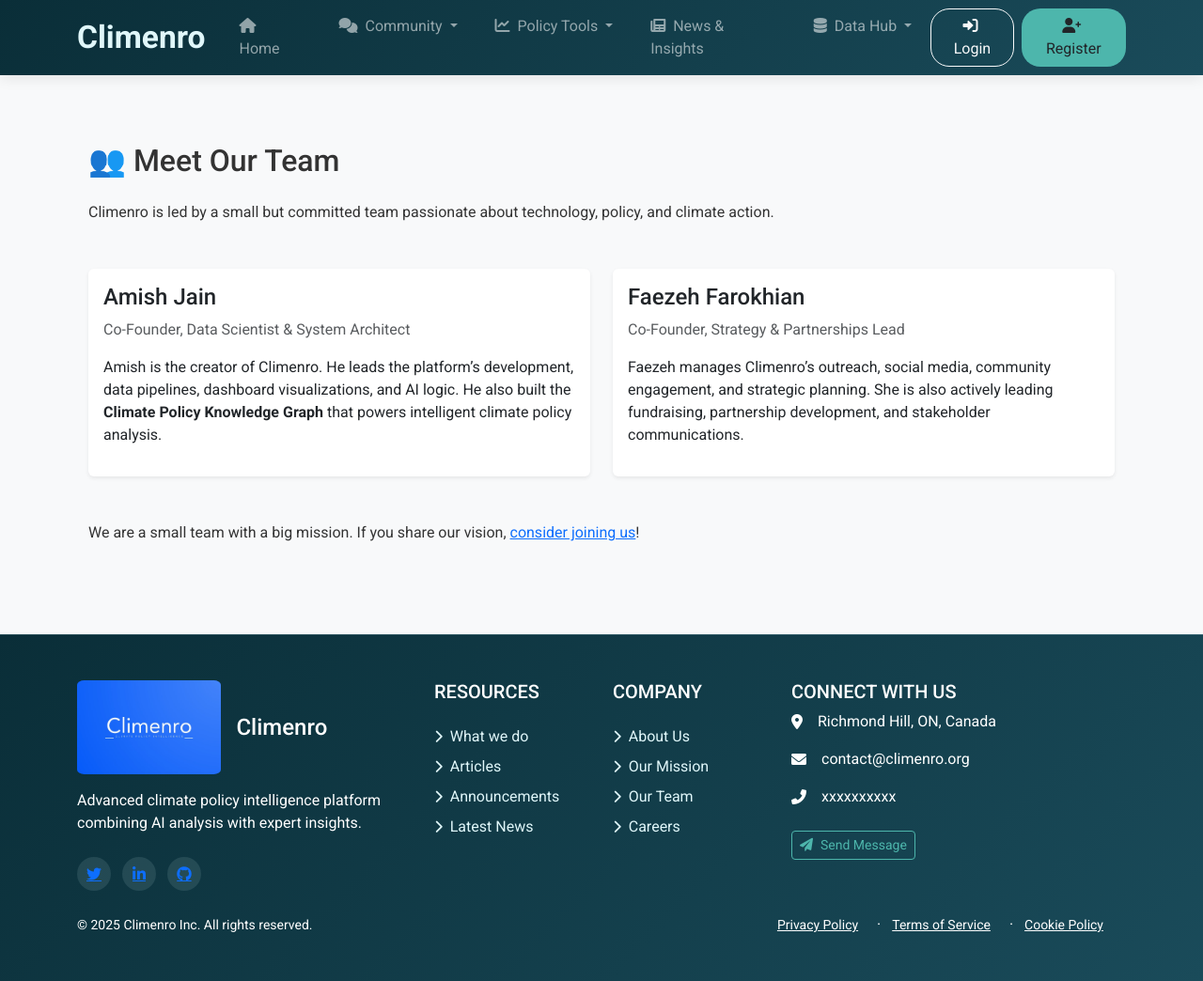
After one commit to amishrv55/climenro_forum, a Django app: page /dashboard/team/ in a window 1280 px wide. The commit adds this page. Shown: the whole page at 94% size. Run offline with Django 5.2, Linux system fonts and the light colour scheme; parts of the project's set-up code (start-up, migrations or seed data) failed here and were passed over.

Commit message:
detailing more

```diff
--- /dev/null
+++ b/dashboard/templates/dashboard/team.html
@@ -0,0 +1,35 @@
+{% extends "forum/base.html" %}
+{% block title %}Our Team - Climenro{% endblock %}
+
+{% block content %}
+<div class="container my-5">
+    <h2 class="mb-4">👥 Meet Our Team</h2>
+    <p>Climenro is led by a small but committed team passionate about technology, policy, and climate action.</p>
+
+    <div class="row mt-5">
+        <!-- Amish -->
+        <div class="col-md-6 mb-4">
+            <div class="card h-100 shadow-sm border-0">
+                <div class="card-body">
+                    <h4 class="card-title">Amish Jain</h4>
+                    <p class="card-text text-muted"> Co-Founder, Data Scientist & System Architect</p>
+                    <p>Amish is the creator of Climenro. He leads the platform’s development, data pipelines, dashboard visualizations, and AI logic. He also built the <strong>Climate Policy Knowledge Graph</strong> that powers intelligent climate policy analysis.</p>
+                </div>
+            </div>
+        </div>
+
+        <!-- Faezeh -->
+        <div class="col-md-6 mb-4">
+            <div class="card h-100 shadow-sm border-0">
+                <div class="card-body">
+                    <h4 class="card-title">Faezeh Farokhian</h4>
+                    <p class="card-text text-muted">Co-Founder, Strategy & Partnerships Lead</p>
+                    <p>Faezeh manages Climenro’s outreach, social media, community engagement, and strategic planning. She is also actively leading fundraising, partnership development, and stakeholder communications.</p>
+                </div>
+            </div>
+        </div>
+    </div>
+
+    <p class="mt-4">We are a small team with a big mission. If you share our vision, <a href="/dashboard/careers/">consider joining us</a>!</p>
+</div>
+{% endblock %}
--- a/dashboard/urls.py
+++ b/dashboard/urls.py
@@ -52,4 +52,9 @@ urlpatterns = [
     path("renewable/top-countries/", views.renewable_top_countries_view, name="renewable_top_countries"),
     path("renewable/fastest-growth/", views.renewable_fastest_growth_view, name="renewable_fastest_growth"),
     path("renewable/electricity-mix/", views.renewable_electricity_mix_view, name="renewable_electricity_mix"),
+    path("about/", views.about_view, name="about"),
+    path("mission/", views.mission_view, name="mission"),
+    path("careers/", views.careers_view, name="careers"),
+    path("what-we-do/", views.what_we_do_view, name="what_we_do"),
+    path("team/", views.our_team_view, name="our_team"),
 ]
--- a/dashboard/views.py
+++ b/dashboard/views.py
@@ -1449,3 +1449,19 @@ def dashboard_overview(request):
         # Add more dashboards as needed...
     ]
     return render(request, 'dashboard/overview.html', {"dashboards": dashboards})
+
+
+def about_view(request):
+    return render(request, 'dashboard/about.html')
+
+def mission_view(request):
+    return render(request, 'dashboard/mission.html')
+
+def careers_view(request):
+    return render(request, 'dashboard/careers.html')
+
+def what_we_do_view(request):
+    return render(request, 'dashboard/what_we_do.html')
+
+def our_team_view(request):
+    return render(request, 'dashboard/team.html')
--- a/forum/templates/forum/base.html
+++ b/forum/templates/forum/base.html
@@ -138,10 +138,10 @@
                 <div class="col-lg-2 col-md-6 mb-4">
                     <h5 class="text-uppercase text-white mb-4">Resources</h5>
                     <ul class="list-unstyled footer-links">
-                        <li class="mb-2"><a href="{% url 'forum' %}"><i class="fas fa-chevron-right me-2 small"></i>Community Forum</a></li>
-                        <li class="mb-2"><a href="/data/"><i class="fas fa-chevron-right me-2 small"></i>Data Dashboards</a></li>
-                        <li class="mb-2"><a href="/research/"><i class="fas fa-chevron-right me-2 small"></i>Research Papers</a></li>
-                        <li class="mb-2"><a href="/policy/"><i class="fas fa-chevron-right me-2 small"></i>Policy Tools</a></li>
+                        <li class="mb-2"><a href="{% url 'dashboard:what_we_do' %}"><i class="fas fa-chevron-right me-2 small"></i>What we do</a></li>
+                        <li class="mb-2"><a href="/data/"><i class="fas fa-chevron-right me-2 small"></i>Articles</a></li>
+                        <li class="mb-2"><a href="/research/"><i class="fas fa-chevron-right me-2 small"></i>Announcements</a></li>
+                        <li class="mb-2"><a href="/policy/"><i class="fas fa-chevron-right me-2 small"></i>Latest News</a></li>
                     </ul>
                 </div>
 
@@ -149,10 +149,10 @@
                 <div class="col-lg-2 col-md-6 mb-4">
                     <h5 class="text-uppercase text-white mb-4">Company</h5>
                     <ul class="list-unstyled footer-links">
-                        <li class="mb-2"><a href="/about/"><i class="fas fa-chevron-right me-2 small"></i>About Us</a></li>
-                        <li class="mb-2"><a href="/team/"><i class="fas fa-chevron-right me-2 small"></i>Our Team</a></li>
-                        <li class="mb-2"><a href="/careers/"><i class="fas fa-chevron-right me-2 small"></i>Careers</a></li>
-                        <li class="mb-2"><a href="/partners/"><i class="fas fa-chevron-right me-2 small"></i>Partners</a></li>
+                        <li class="mb-2"><a href="{% url 'dashboard:about' %}"><i class="fas fa-chevron-right me-2 small"></i>About Us</a></li>
+                        <li class="mb-2"><a href="{% url 'dashboard:mission' %}"><i class="fas fa-chevron-right me-2 small"></i>Our Mission</a></li>
+                        <li class="mb-2"><a href="{% url 'dashboard:our_team' %}"><i class="fas fa-chevron-right me-2 small"></i>Our Team</a></li>
+                        <li class="mb-2"><a href="{% url 'dashboard:careers' %}"><i class="fas fa-chevron-right me-2 small"></i>Careers</a></li>
                     </ul>
                 </div>
 
```
Also changed, not shown: dashboard/templates/dashboard/about.html (added, +18 -0 lines), dashboard/templates/dashboard/careers.html (added, +20 -0 lines), dashboard/templates/dashboard/mission.html (added, +18 -0 lines), dashboard/templates/dashboard/what_we_do.html (added, +27 -0 lines).
